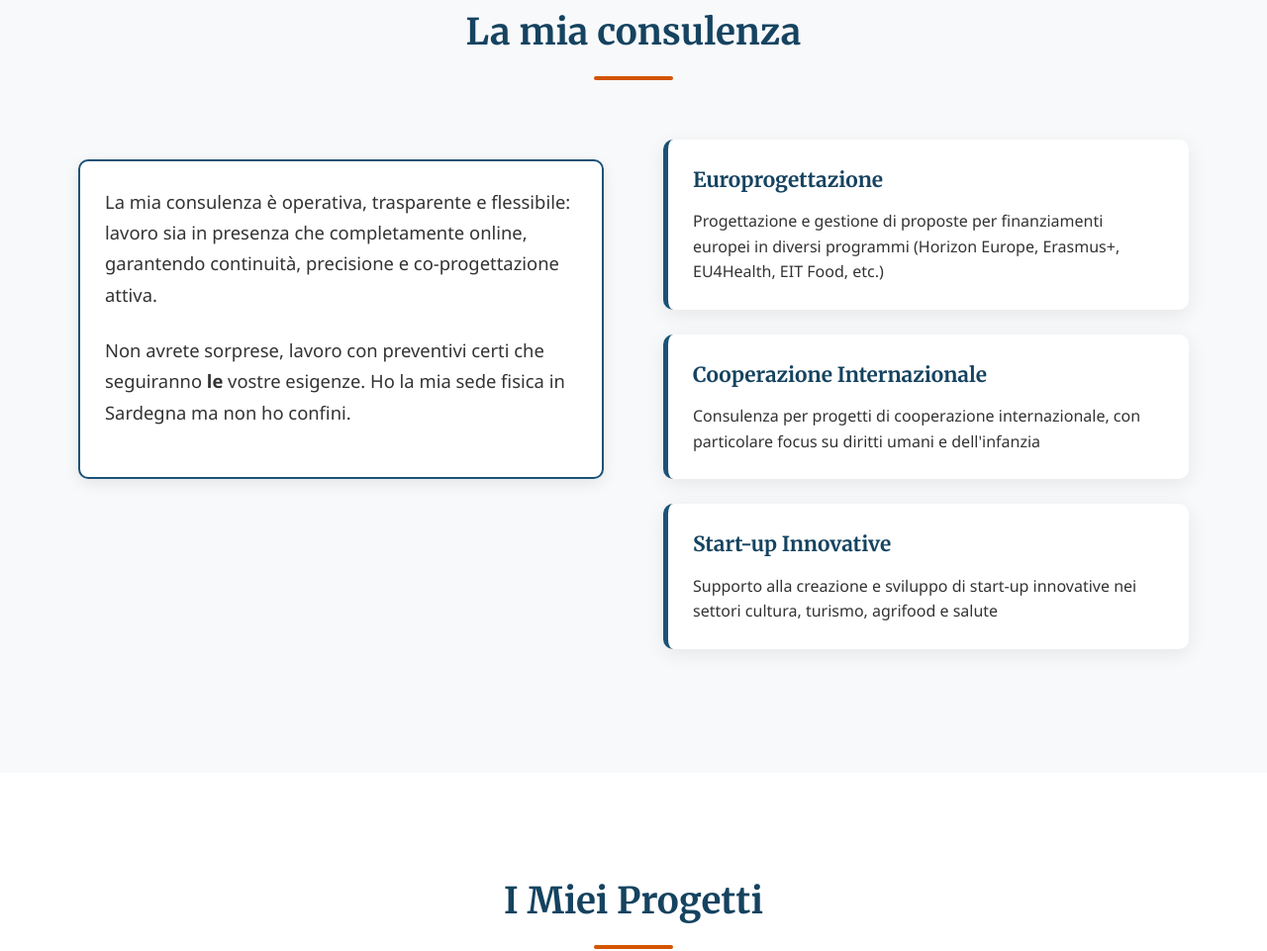
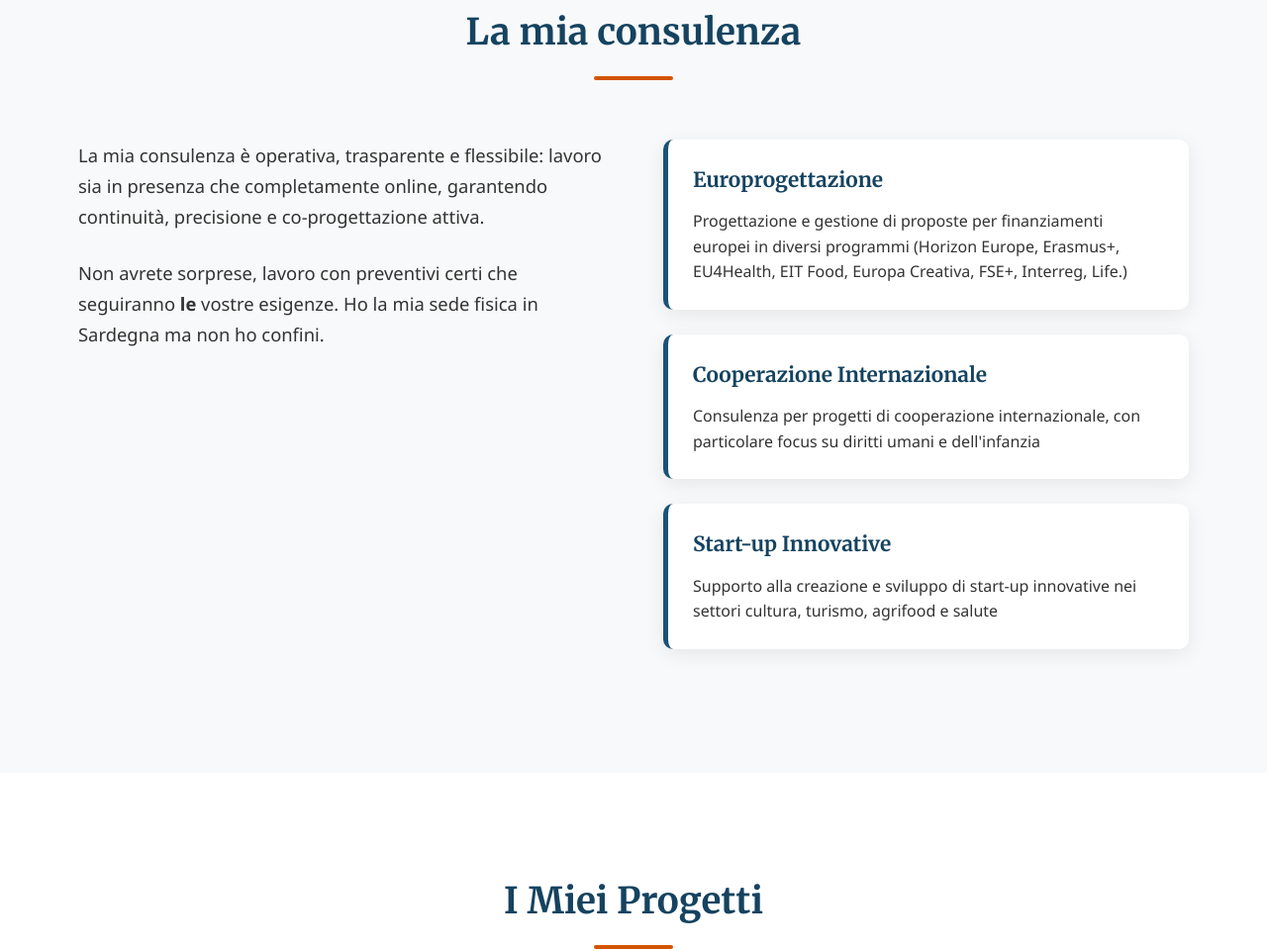
Before and after one commit to TizMori/tiziana-mori-europrogettazione, a plain HTML site: page index.html in a window 1280 px wide. Shown: the part 1514-2475 px from the top of the page at 99% size. Drawn offline with Linux system fonts and the light colour scheme.

Commit message:
Update index.html

```diff
--- a/index.html
+++ b/index.html
@@ -895,15 +895,13 @@
         <h2 class="section-title">La mia consulenza</h2>
         <div class="services-content">
             <div class="services-text">
-                <div class="consulenza-box">
-                    <p>La mia consulenza è operativa, trasparente e flessibile: lavoro sia in presenza che completamente online, garantendo continuità, precisione e co‑progettazione attiva.</p>
-                    <p>Non avrete sorprese, lavoro con preventivi certi che seguiranno <strong>le</strong> vostre esigenze. Ho la mia sede fisica in Sardegna ma non ho confini.</p>
-                </div>
+                <p>La mia consulenza è operativa, trasparente e flessibile: lavoro sia in presenza che completamente online, garantendo continuità, precisione e co‑progettazione attiva.</p>
+                <p>Non avrete sorprese, lavoro con preventivi certi che seguiranno <strong>le</strong> vostre esigenze. Ho la mia sede fisica in Sardegna ma non ho confini.</p>
             </div>
             <div class="services-list">
                 <div class="service-item">
                     <h3>Europrogettazione</h3>
-                    <p>Progettazione e gestione di proposte per finanziamenti europei in diversi programmi (Horizon Europe, Erasmus+, EU4Health, EIT Food, etc.)</p>
+                    <p>Progettazione e gestione di proposte per finanziamenti europei in diversi programmi (Horizon Europe, Erasmus+, EU4Health, EIT Food, Europa Creativa, FSE+, Interreg, Life.)</p>
                 </div>
                 <div class="service-item">
                     <h3>Cooperazione Internazionale</h3>
@@ -916,6 +914,7 @@
             </div>
         </div>
     </div>
+</section>
 </section>
 
   <!-- Projects Section - MIGLIORATA -->
```
